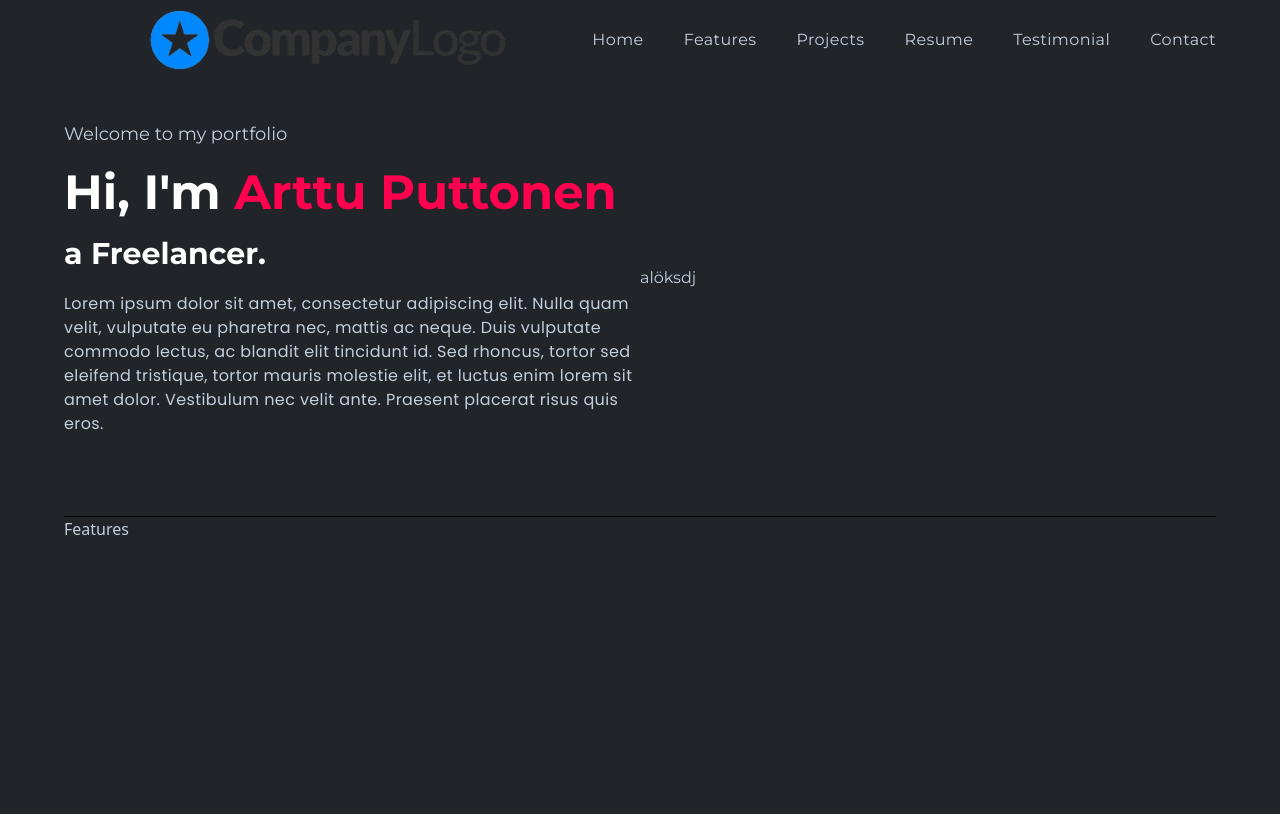
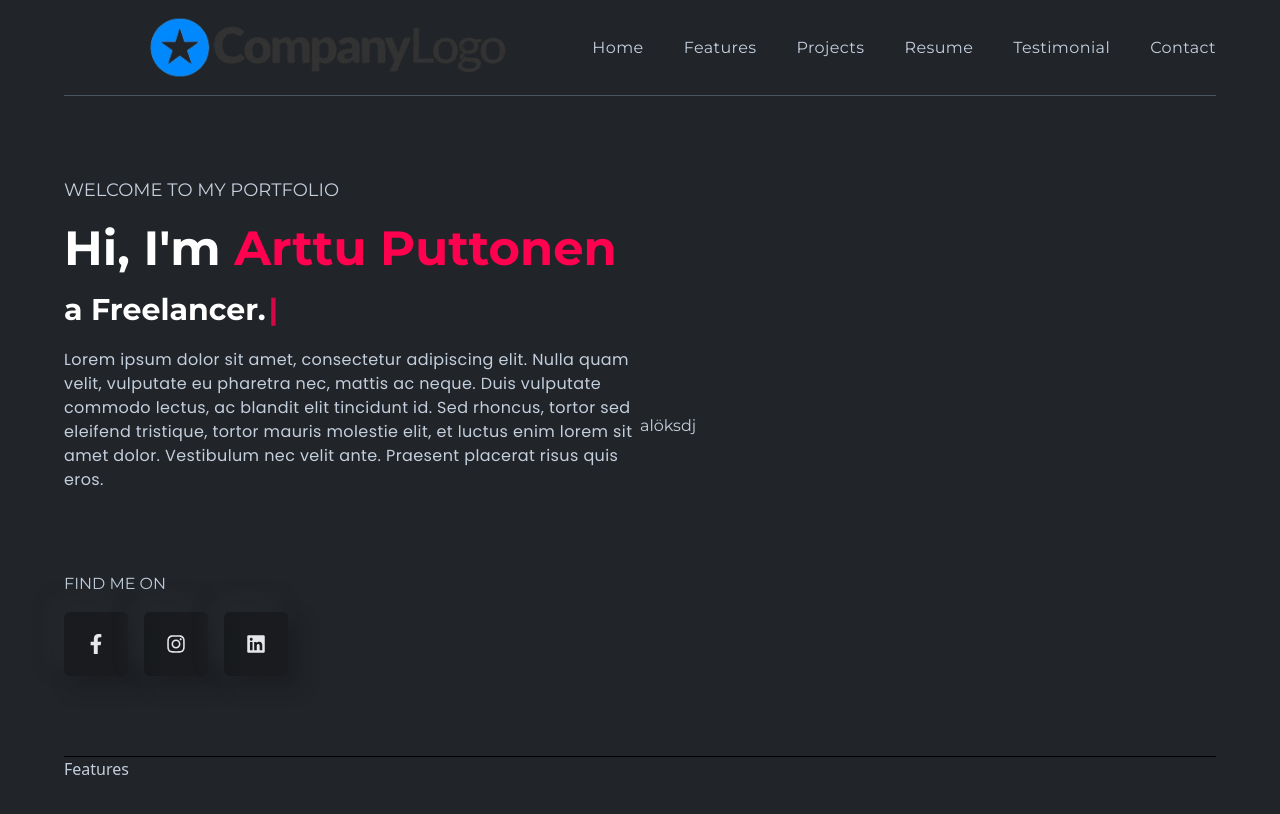
Before and after one commit to ArttuPuttonen/myPortfolio, a React (Create React App) app: page / in a window 1280 px wide. Shown: the top 814 px of the page. Built offline with nearby package versions, Linux system fonts and the light colour scheme; the HTML template or start-up script is replaced by a standard one.

Commit message:
some icons created

```diff
--- a/package.json
+++ b/package.json
@@ -8,6 +8,7 @@
     "@testing-library/user-event": "^13.5.0",
     "react": "^18.3.1",
     "react-dom": "^18.3.1",
+    "react-icons": "^5.3.0",
     "react-scripts": "5.0.1",
     "react-scroll": "^1.9.0",
     "react-simple-typewriter": "^5.0.1",
--- a/src/components/banner/Banner.js
+++ b/src/components/banner/Banner.js
@@ -1,25 +1,26 @@
 import React from 'react';
 import { useTypewriter, Cursor } from 'react-simple-typewriter';
+import { FaFacebookF, FaInstagram, FaLinkedin, FaGithub } from 'react-icons/fa';
 
 function Banner() {
     const [text] = useTypewriter({
-        words: ['Software Engineer Student', 'UI Designer', 'Freelancer'],
+        words: ['Software Engineer Student.', 'UI Designer.', 'Freelancer.'],
         loop: true,
         typeSpeed: 20,
         deleteSpeed: 10,
         delaySpeed: 2000,
     });
     return (
-        <section id="home" className="w-full pt-10 pb-20 items-center flex border-b-[1px] font-titleFont border-b-black">
-            <div className="w-1/2">
+        <section id="home" className="w-full py-20 items-center flex border-b-[1px] font-titleFont border-b-black">
+            <div className="w-1/2 flex flex-col gap-20">
                 <div className="flex flex-col gap-5">
-                    <h4 className="text-lg font-normal">Welcome to my portfolio</h4>
+                    <h4 className="text-lg font-normal">WELCOME TO MY PORTFOLIO</h4>
                     <h1 className="text-5xl font-bold text-white">
                         Hi, I'm {" "}
                         <span className="text-designColor capitalize"> Arttu Puttonen </span>
                     </h1>
                     <h2 className="text-3xl font-bold text-white">
-                        a <span>{text}.</span>
+                        a <span>{text}</span>
                         <Cursor
                         cursorBlinking="false"
                         cursorStyle="|"
@@ -34,6 +35,23 @@ function Banner() {
                         Vestibulum nec velit ante. Praesent placerat risus quis eros.
                     </p>
                 </div>
+                <div>
+                    <h2 className="text-base uppercase font-titleFont mb-4">
+                        Find me on
+                    </h2>
+                    <div className="flex gap-4">
+                        <span className="bannerIcon">
+                            <FaFacebookF />
+                        </span>
+                        <span className="bannerIcon">
+                            <FaInstagram />
+                        </span>
+                        <span className="bannerIcon">
+                            <FaLinkedin />
+                        </span>
+
+                    </div>
+                </div>
             </div>
             <div className="w-1/2">alöksdj</div>
         </section>
--- a/src/components/navbar/Navbar.js
+++ b/src/components/navbar/Navbar.js
@@ -5,7 +5,7 @@ import { navLinksdata } from '../../constants/index';
 
 function Navbar() {
     return (
-        <div className="w-full h-20 mx-auto flex justify-between items-center font-titleFont">
+        <div className="w-full h-24 mx-auto flex justify-between items-center font-titleFont border-b-[1px] border-b-gray-600">
             <div>
                 <img src={logo} alt="logo" />
             </div>
--- a/src/index.css
+++ b/src/index.css
@@ -2,3 +2,12 @@
 @tailwind base;
 @tailwind components;
 @tailwind utilities;
+
+
+@layer components{
+  .bannerIcon{
+    @apply w-16 h-16 bg-black bg-opacity-25 text-gray-200
+    text-xl inline-flex items-center justify-center rounded-md shadow-shadowOne
+    hover:bg-opacity-40 hover:-translate-y-1 transition-all hover:text-designColor cursor-pointer duration-300;
+}
+}
```
Also changed, not shown: 1 other file (tests, documents, lock files or other folders).
